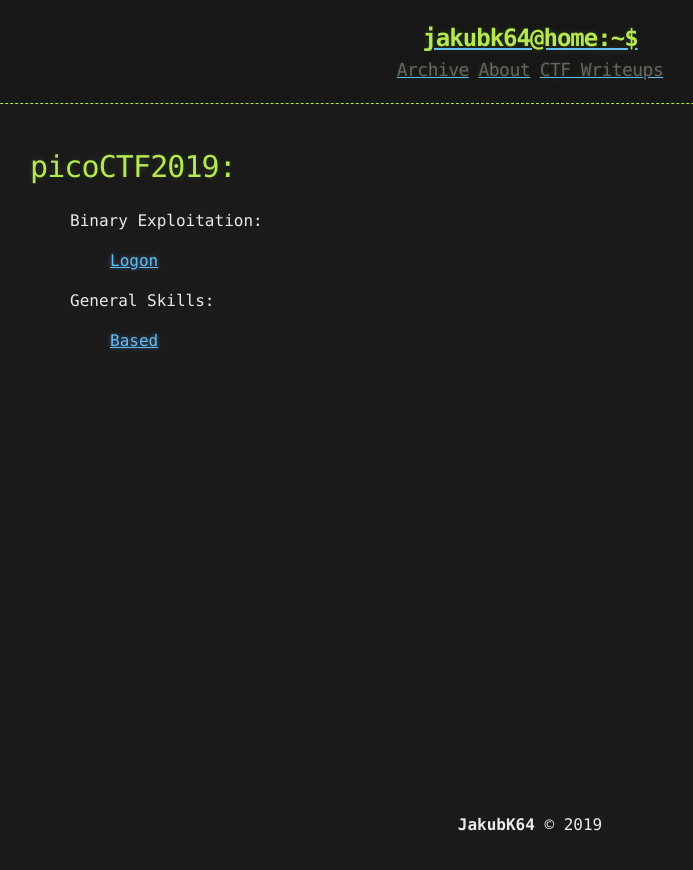
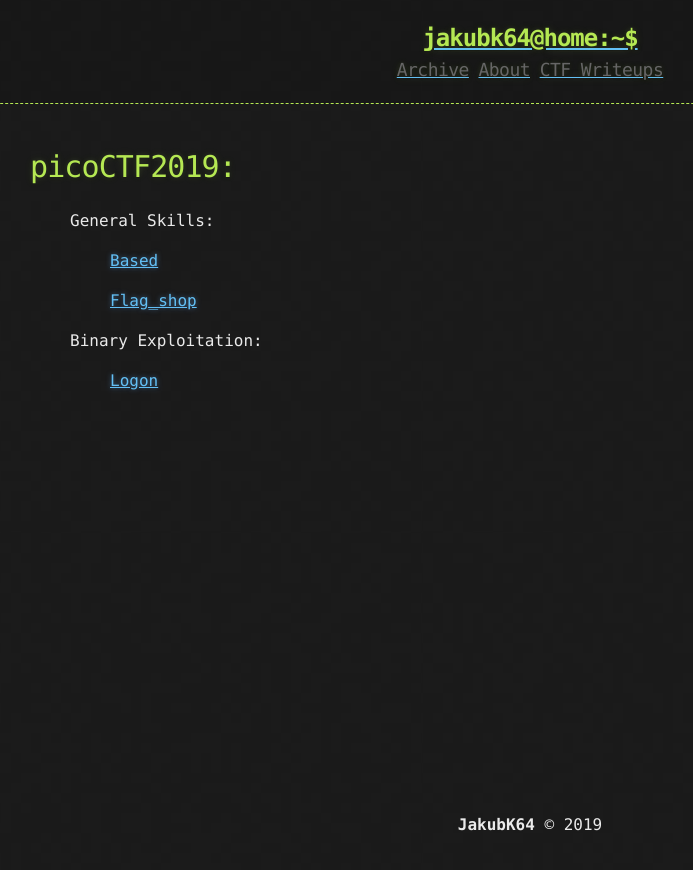
Before and after one commit to JakubK64/jakubk64.github.io, a Jekyll site: the page built from CTF_Writeups.md, in a window 1280 px wide. Shown: the top 870 px of the page, without its empty margins (110-803 px from the left). Built offline with Jekyll 4.4.1, drawn with Linux system fonts in a browser that asks for light colours.

Commit message:
Update CTF_Writeups.md

```diff
--- a/CTF_Writeups.md
+++ b/CTF_Writeups.md
@@ -5,15 +5,16 @@
 <section>
 	<h1>picoCTF2019:</h1>
 	<ul>
+		<p>General Skills:
+			<ol>
+				<a href="{{ "/Based" | prepend: site.baseurl | replace: '//', '/' }}"><p>Based</p></a>
+				<a href="{{ "/flag_shop" | prepend: site.baseurl | replace: '//', '/' }}"><p>Flag_shop</p></a>
+			</ol>
+		</p>
 		<p>Binary Exploitation:
 			<ol>
 				<a href="{{ "/Logon" | prepend: site.baseurl | replace: '//', '/' }}"><p>Logon</p></a>
 			</ol>
 		</p>
-		<p>General Skills:
-			<ol>
-				<a href="{{ "/Based" | prepend: site.baseurl | replace: '//', '/' }}"><p>Based</p></a>
-			</ol>
-		</p>
 	</ul>
 </section>
```
